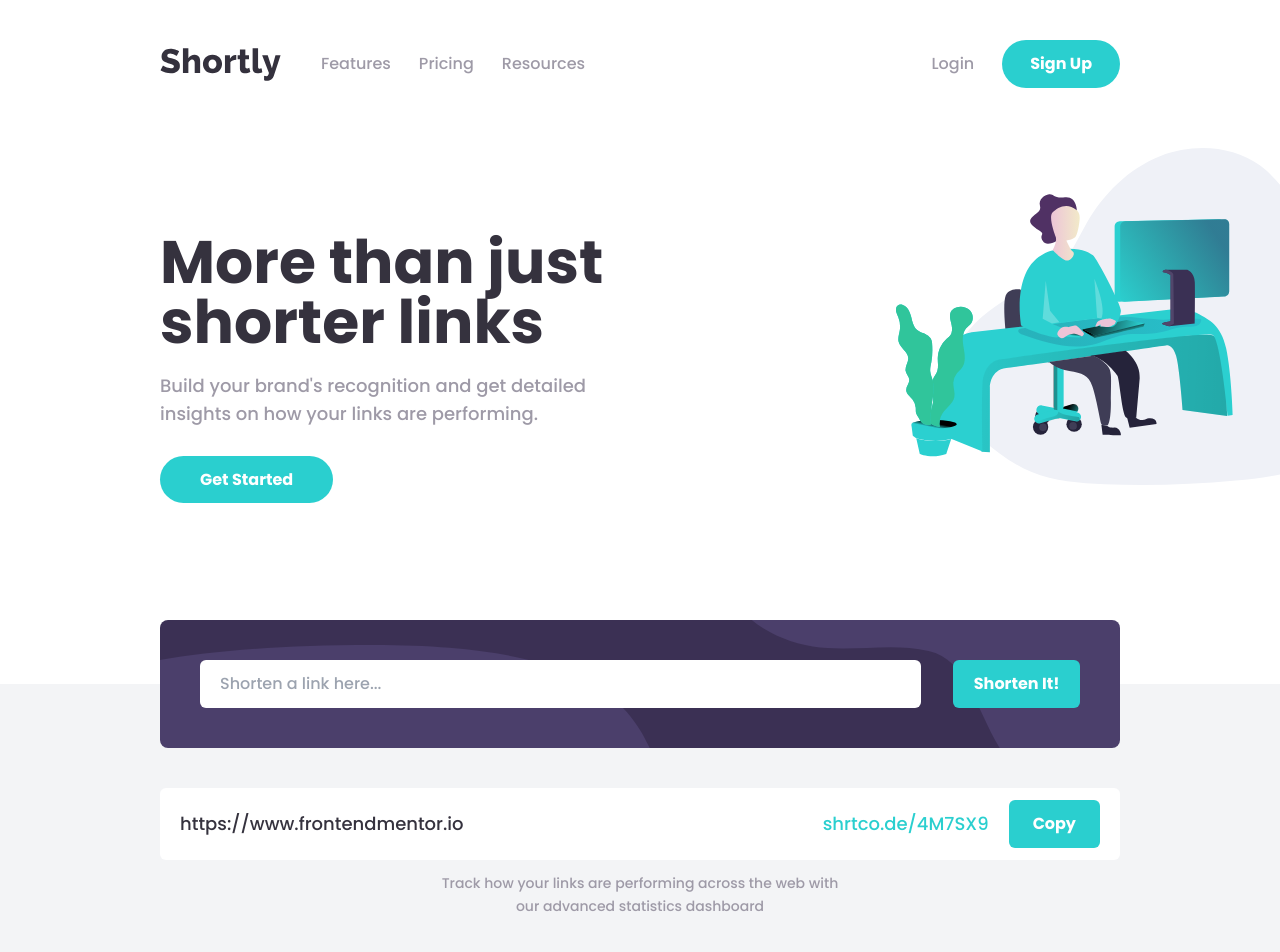
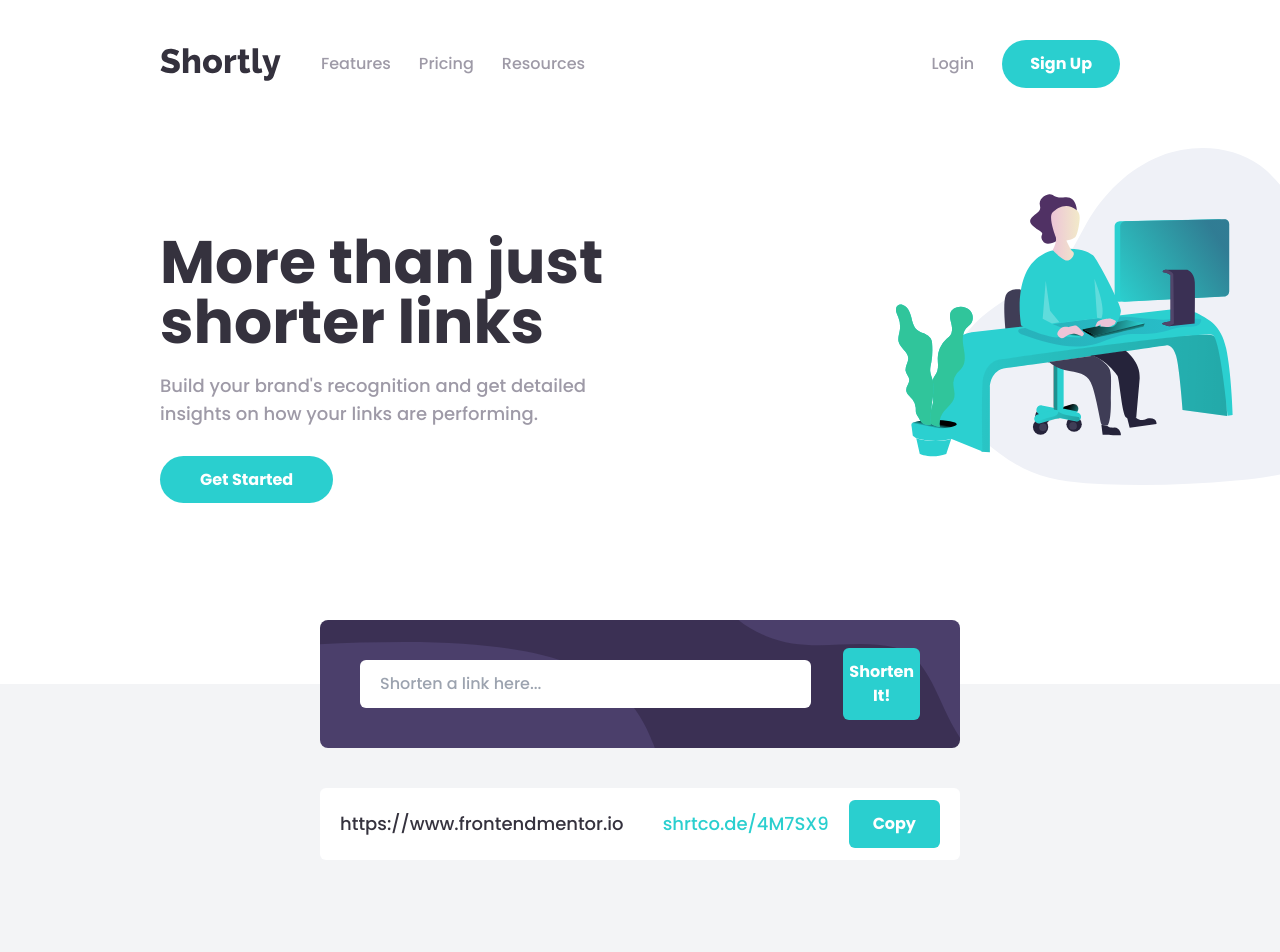
Before and after one commit to KevinPadi/url-shortening-app, a React (Vite) app: page / in a window 1280 px wide. Shown: the top 952 px of the page. Built offline with nearby package versions, Linux system fonts and the light colour scheme.

Commit message:
fix: changed absolute for relative and fix top

```diff
--- a/src/components/FeaturesSection.jsx
+++ b/src/components/FeaturesSection.jsx
@@ -6,7 +6,7 @@ import InputSection from './InputSection'
 function FeaturesSection () {
   return (
     <section className='relative mt-32 bg-gray-100 px-6 lg:px-20 xl:px-40 py-10 space-y-24'>
-      <div className='absolute -top-[7rem] md:-top-[5.5rem] lg:-top-[6.5rem] right-[0rem] w-full '>
+      <div className='relative -top-[9.5rem] md:-top-[8rem] lg:-top-[9rem] right-[0rem] w-full '>
         <InputSection />
       </div>
       <div className='text-center md:w-[400px] mx-auto pt-0 space-y-4'>
```
